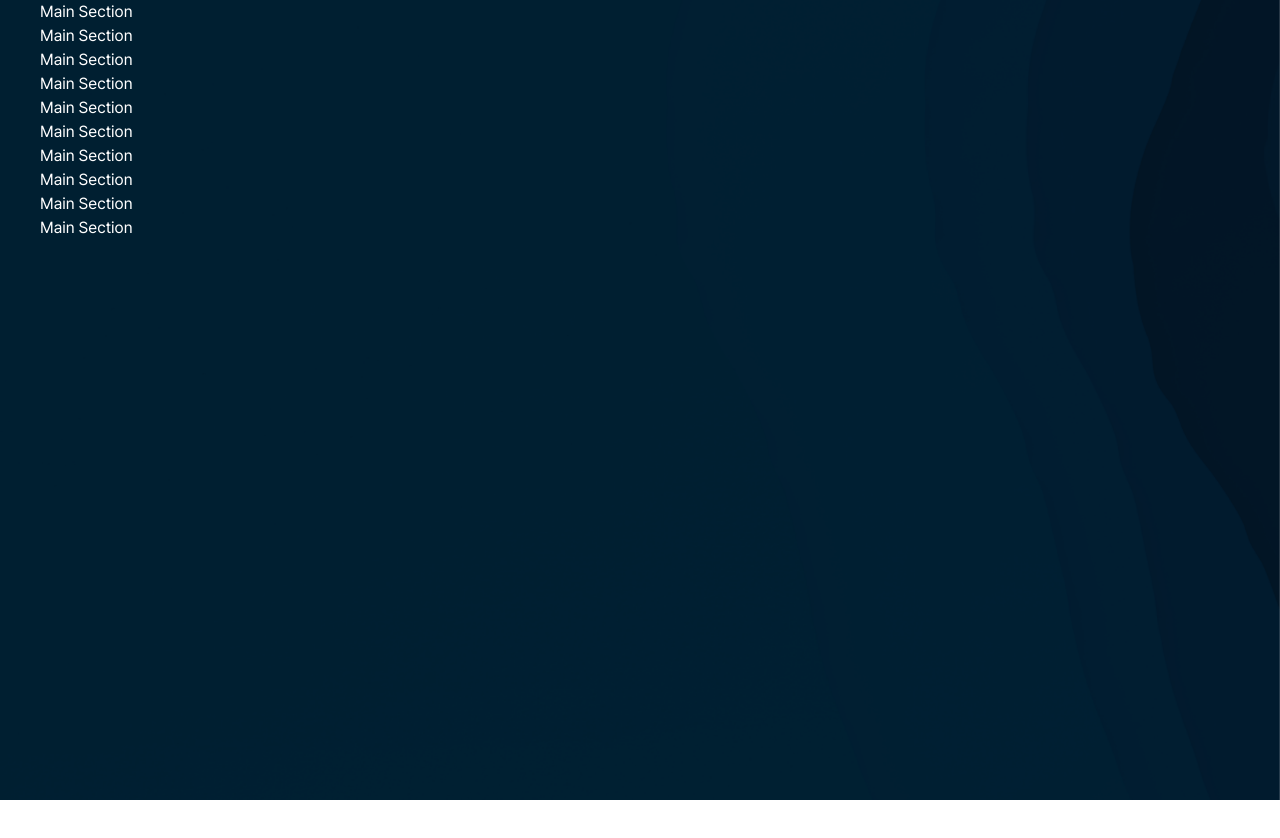
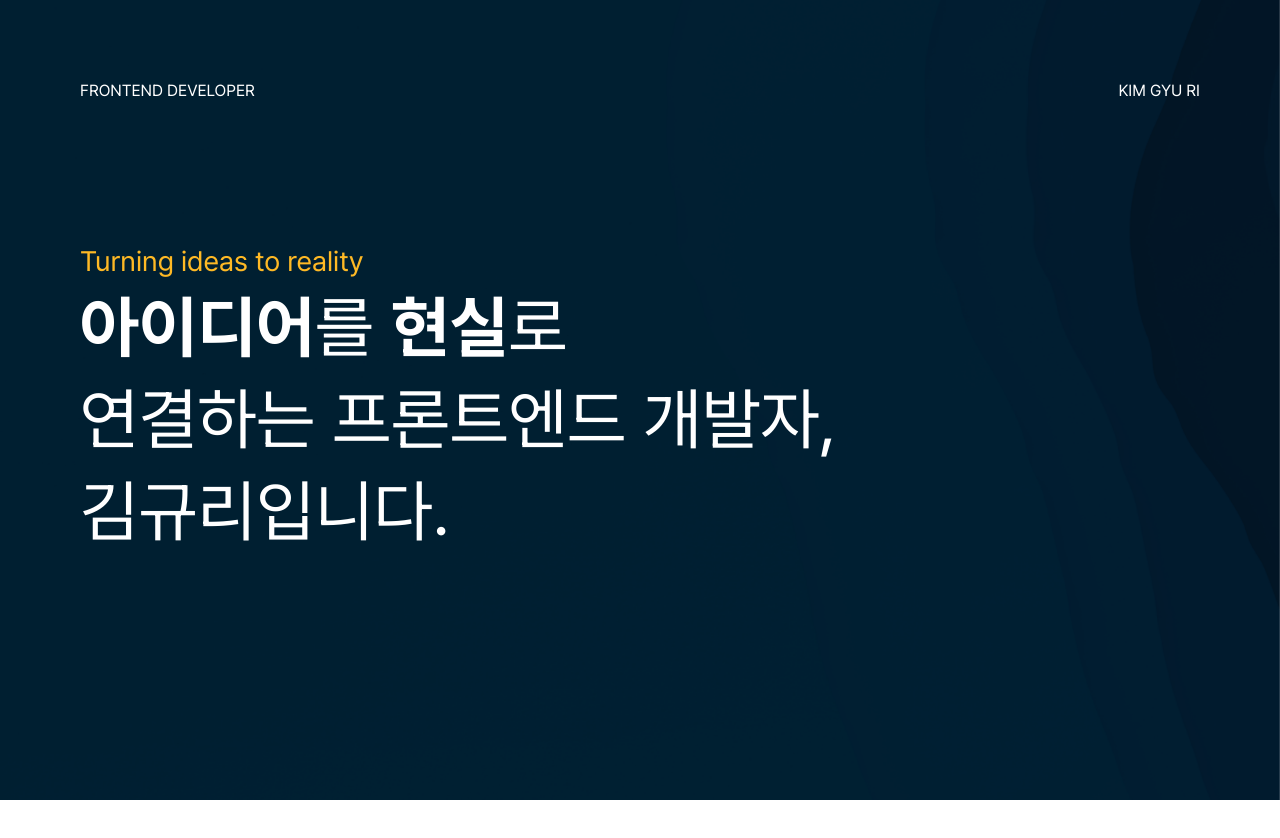
Before and after one commit to rangggu/portfolio, a Next.js app: page / in a window 1280 px wide. Shown: the top 838 px of the page. Built offline with nearby package versions, Linux system fonts and the light colour scheme.

Commit message:
Feat : 초기 메인 페이지 구현

```diff
--- a/src/app/page.tsx
+++ b/src/app/page.tsx
@@ -46,7 +46,7 @@ export default function Page() {
             key={id}
             ref={(el: any) => (sectionsRef.current[index] = el)}
             id={id}
-            className="relative w-full h-screen px-10"
+            className="relative w-full h-screen px-20"
           >
             <Component />
           </section>
--- a/src/components/main/Main.tsx
+++ b/src/components/main/Main.tsx
@@ -1,16 +1,20 @@
 export default function Main() {
   return (
-    <div className="w-full h-[calc(100%-80px)]">
-      <h1>Main Section</h1>
-      <h1>Main Section</h1>
-      <h1>Main Section</h1>
-      <h1>Main Section</h1>
-      <h1>Main Section</h1>
-      <h1>Main Section</h1>
-      <h1>Main Section</h1>
-      <h1>Main Section</h1>
-      <h1>Main Section</h1>
-      <h1>Main Section</h1>
+    <div className="relative flex items-center justify-center w-full h-full py-20">
+      <div className="absolute top-20 left-0 flex items-center justify-between w-full">
+        <span className="text-caption1">FRONTEND DEVELOPER</span>
+        <span className="text-caption1">KIM GYU RI</span>
+      </div>
+      <div className="flex flex-col w-full">
+        <span className="text-subtitle3 text-yellow500">Turning ideas to reality</span>
+        <p className="text-h1">
+          <strong>아이디어</strong>를 <strong>현실</strong>로
+          <br />
+          연결하는 프론트엔드 개발자,
+          <br />
+          김규리입니다.
+        </p>
+      </div>
     </div>
   )
 }
--- a/tailwind.config.ts
+++ b/tailwind.config.ts
@@ -18,7 +18,7 @@ export default {
         blue700: "#011B2F",
       },
       fontSize: {
-        h1: ["72px", "135%"],
+        h1: ["68px", "135%"],
         h2: ["60px", "135%"],
         h3: ["48px", "135%"],
         title1: ["44px", "135%"],
```
